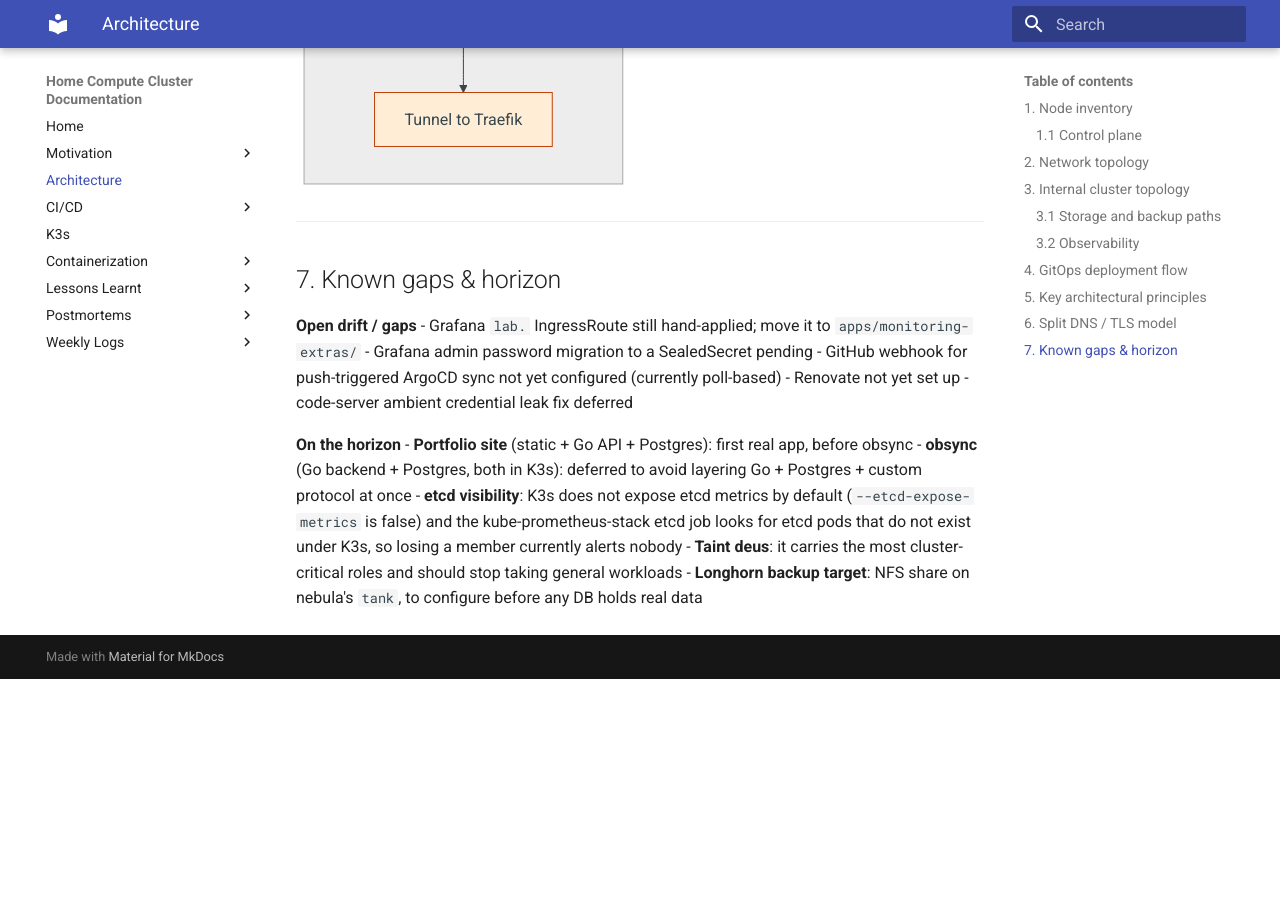
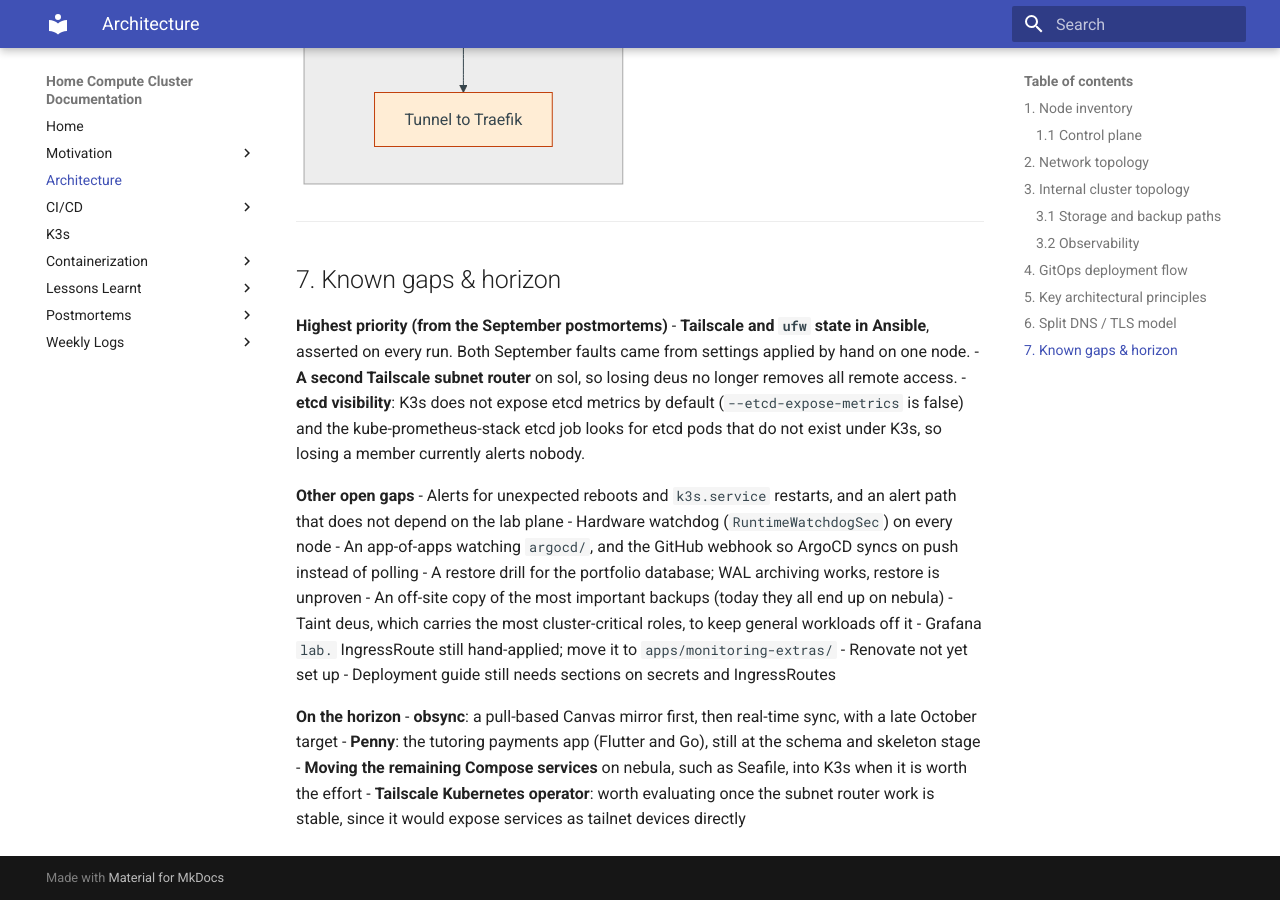
Before and after one commit to home-compute-cluster/docs, an MkDocs documentation site: the page built from docs/system-architecture/home-cluster.md, in a window 1280 px wide and 900 px high, scrolled down 7774 px. Built offline with MkDocs 1.6.1 and Material for MkDocs 9.7.7, drawn with Linux system fonts in a browser that asks for light colours; before the commit the page ends 8453 px from its top, so only the background shows below that.

Commit message:
Refresh known gaps on the architecture page
Remove items that were finished in July and August (Grafana password,
portfolio site, Longhorn backup target, code-server credential leak) and
list the open work from the September postmortems and recent diaries.

Co-Authored-By: Claude Opus 5 <noreply@anthropic.com>

```diff
--- a/docs/system-architecture/home-cluster.md
+++ b/docs/system-architecture/home-cluster.md
@@ -302,16 +302,24 @@ flowchart LR
 
 ## 7. Known gaps & horizon
 
-**Open drift / gaps**
+**Highest priority (from the September postmortems)**
+- **Tailscale and `ufw` state in Ansible**, asserted on every run. Both September faults came from settings applied by hand on one node.
+- **A second Tailscale subnet router** on sol, so losing deus no longer removes all remote access.
+- **etcd visibility**: K3s does not expose etcd metrics by default (`--etcd-expose-metrics` is false) and the kube-prometheus-stack etcd job looks for etcd pods that do not exist under K3s, so losing a member currently alerts nobody.
+
+**Other open gaps**
+- Alerts for unexpected reboots and `k3s.service` restarts, and an alert path that does not depend on the lab plane
+- Hardware watchdog (`RuntimeWatchdogSec`) on every node
+- An app-of-apps watching `argocd/`, and the GitHub webhook so ArgoCD syncs on push instead of polling
+- A restore drill for the portfolio database; WAL archiving works, restore is unproven
+- An off-site copy of the most important backups (today they all end up on nebula)
+- Taint deus, which carries the most cluster-critical roles, to keep general workloads off it
 - Grafana `lab.` IngressRoute still hand-applied; move it to `apps/monitoring-extras/`
-- Grafana admin password migration to a SealedSecret pending
-- GitHub webhook for push-triggered ArgoCD sync not yet configured (currently poll-based)
 - Renovate not yet set up
-- code-server ambient credential leak fix deferred
+- Deployment guide still needs sections on secrets and IngressRoutes
 
 **On the horizon**
-- **Portfolio site** (static + Go API + Postgres): first real app, before obsync
-- **obsync** (Go backend + Postgres, both in K3s): deferred to avoid layering Go + Postgres + custom protocol at once
-- **etcd visibility**: K3s does not expose etcd metrics by default (`--etcd-expose-metrics` is false) and the kube-prometheus-stack etcd job looks for etcd pods that do not exist under K3s, so losing a member currently alerts nobody
-- **Taint deus**: it carries the most cluster-critical roles and should stop taking general workloads
-- **Longhorn backup target**: NFS share on nebula's `tank`, to configure before any DB holds real data
+- **obsync**: a pull-based Canvas mirror first, then real-time sync, with a late October target
+- **Penny**: the tutoring payments app (Flutter and Go), still at the schema and skeleton stage
+- **Moving the remaining Compose services** on nebula, such as Seafile, into K3s when it is worth the effort
+- **Tailscale Kubernetes operator**: worth evaluating once the subnet router work is stable, since it would expose services as tailnet devices directly
```
